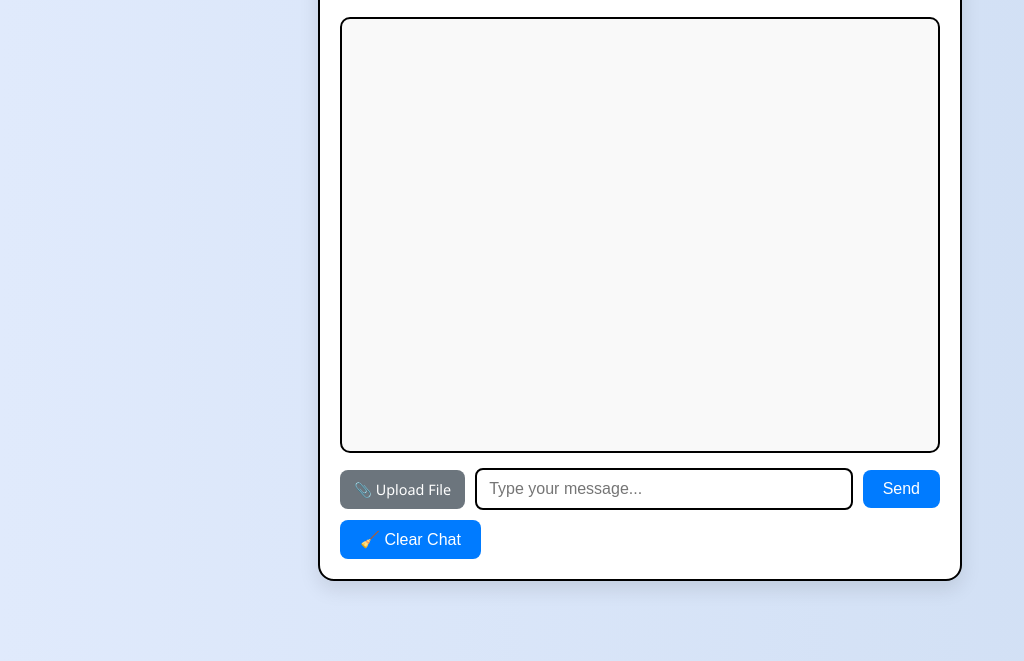
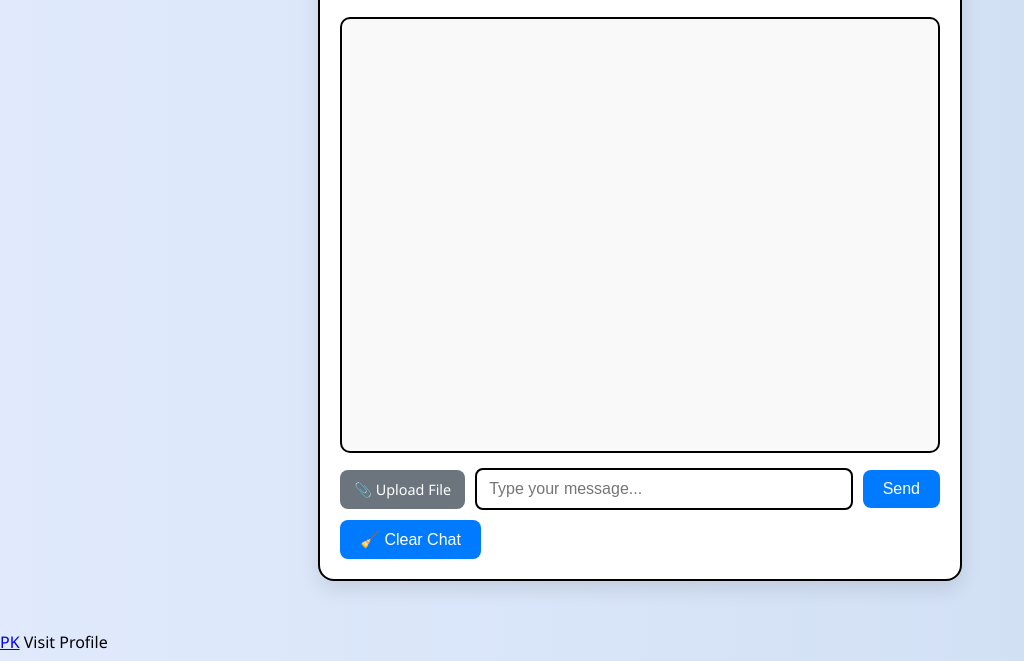
Before and after one commit to Kishore0122/kai-chatbot, a plain HTML site: page index.html in a window 1280 px wide. Shown: the part 139-800 px from the top of the page, without its empty margins (0-1024 px from the left). Drawn offline with Linux system fonts and the light colour scheme.

Commit message:
Update index.html

```diff
--- a/index.html
+++ b/index.html
@@ -18,6 +18,11 @@
       <button onclick="clearChat()">🧹 Clear Chat</button>
     </form>
   </div>
+  <div class="profile">
+    <a href="https://kishore.is-a.dev/" target="_blank" rel="noopener noreferrer">PK</a>
+
+    <span class="label">Visit Profile</span>
+  </div>
   <script src="ai.js"></script>
 </body>
 </html>
```
